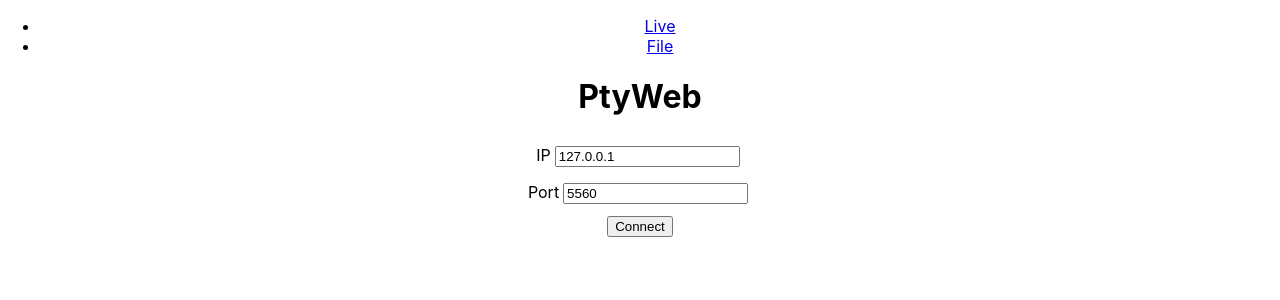
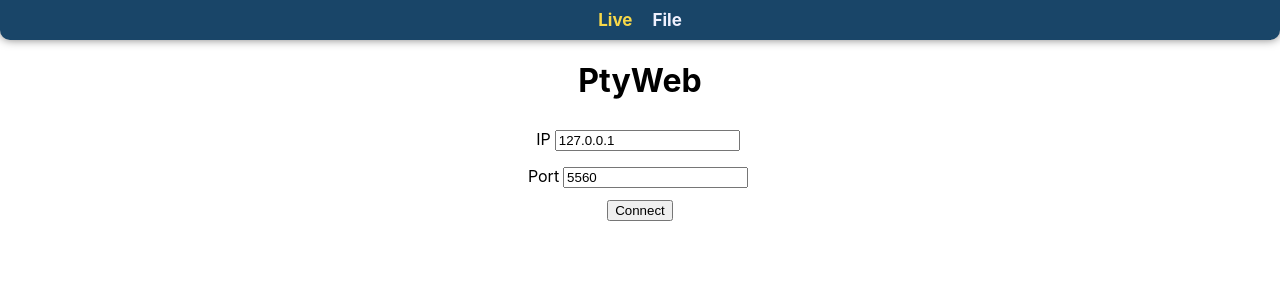
Before and after one commit to ptycho/ptyweb, a React (Create React App) app in the folder packages/app/frontend/: page /live in a window 1280 px wide. Shown: the top 300 px of the page. Built offline with nearby package versions, Linux system fonts and the light colour scheme.

Commit message:
Added some styling to the navbar

```diff
--- /dev/null
+++ b/packages/app/frontend/src/components/Header/Header.css
@@ -0,0 +1,28 @@
+.header {
+    /* Making row */
+    display: flex;
+    justify-content: center;
+    align-items: center;
+    flex-direction: row;
+    padding: 10px 0;
+
+    background-color: #194568;
+    border-radius: 0 0 10px 10px;
+    box-shadow: 0 0 10px 0 rgba(0, 0, 0, 0.5);
+}
+
+.header a {
+    padding: 0 10px;
+    text-decoration: none;
+    color: #EFF1FE;
+    font-weight: bold;
+    font-size: 17px;
+}
+
+.header a:hover {
+    color: #dadada;
+}
+
+.header a.is-active {
+    color: #F8D849;
+}
--- a/packages/app/frontend/src/components/Header/Header.tsx
+++ b/packages/app/frontend/src/components/Header/Header.tsx
@@ -1,18 +1,20 @@
 import React from 'react';
-import {Link} from "react-router-dom";
+import {NavLink} from "react-router-dom";
+import "./Header.css"
 
 const Header = () => {
   return (
     <div>
-      <nav>
-        <ul>
-          <li>
-            <Link to="/live">Live</Link>
-          </li>
-          <li>
-            <Link to="/file">File</Link>
-          </li>
-        </ul>
+      <nav className={"header"}>
+
+        <NavLink to="/live" className={({isActive}) =>
+          isActive ? "is-active" : undefined
+        }>Live</NavLink>
+
+        <NavLink to="/file" className={({isActive}) =>
+          isActive ? "is-active" : undefined
+        }>File</NavLink>
+
       </nav>
 
       <h1>PtyWeb</h1>
```
